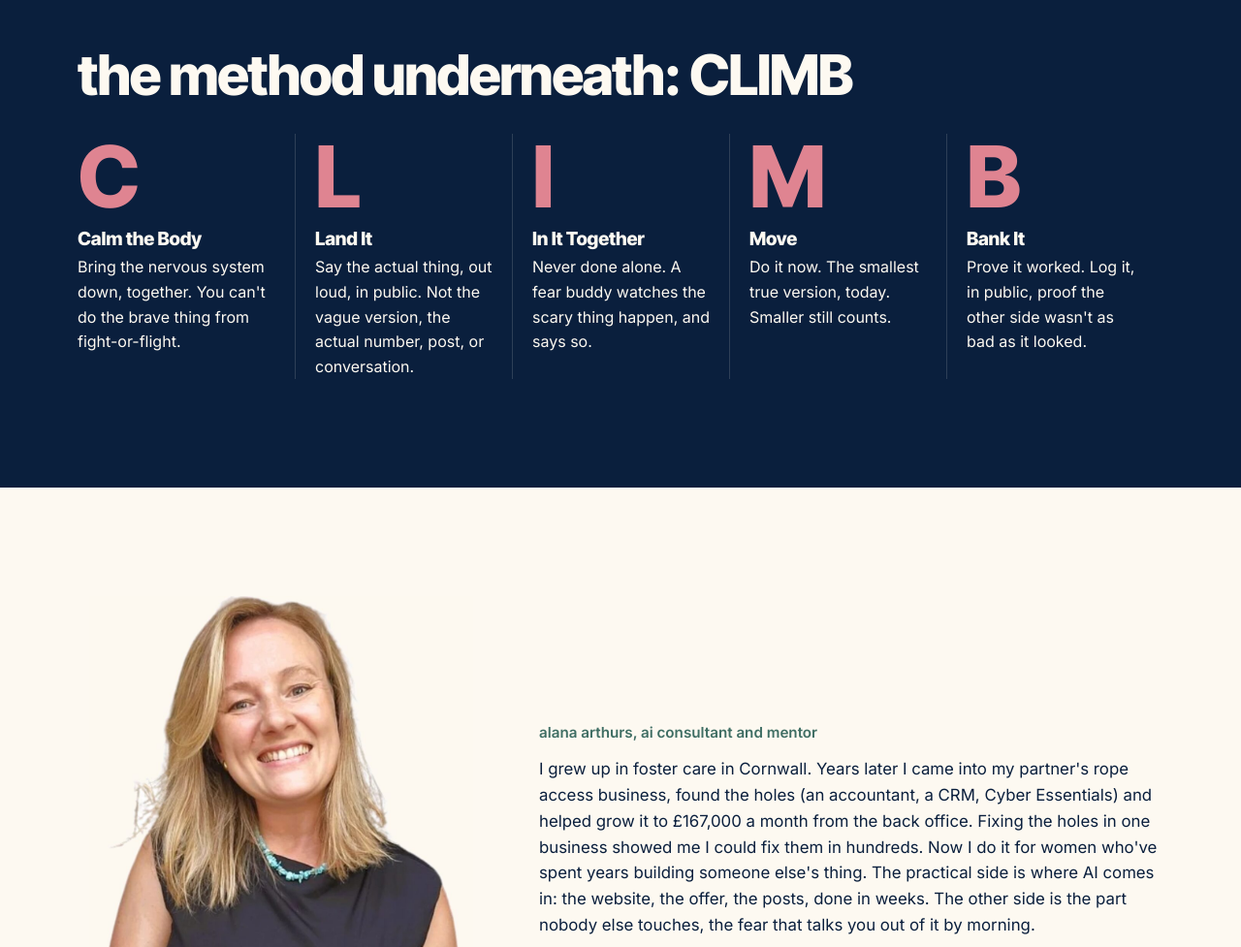
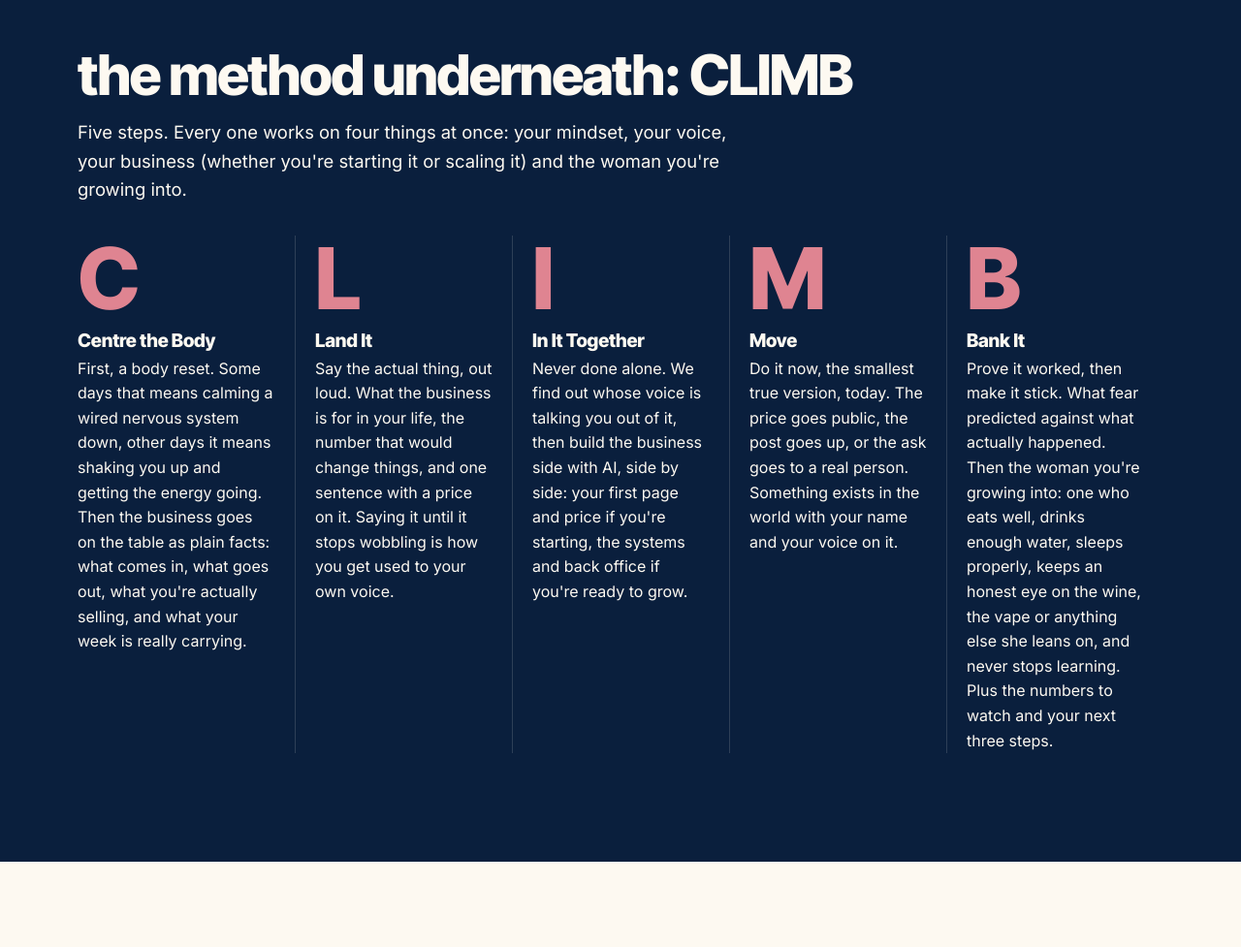
Before and after one commit to alanaarthurs-glitch/Growing-Women-in-Business, a website: page public/index.html in a window 1280 px wide. Shown: the part 4000-4977 px from the top of the page at 97% size. Drawn offline with Linux system fonts and the light colour scheme.

Commit message:
CLIMB: add mindset, voice, business and lifestyle to every step; C becomes Centre the Body
Co-Authored-By: Claude Opus 5.5 <noreply@anthropic.com>

```diff
--- a/public/index.html
+++ b/public/index.html
@@ -190,12 +190,13 @@
     <section id="method" class="section navy">
       <div class="wrap reveal">
         <h2>the method underneath: CLIMB</h2>
+        <p class="lede">Five steps. Every one works on four things at once: your mindset, your voice, your business (whether you're starting it or scaling it) and the woman you're growing into.</p>
         <div class="climb">
-          <div><span class="L">C</span><h3>Calm the Body</h3><p>Bring the nervous system down, together. You can't do the brave thing from fight-or-flight.</p></div>
-          <div><span class="L">L</span><h3>Land It</h3><p>Say the actual thing, out loud, in public. Not the vague version, the actual number, post, or conversation.</p></div>
-          <div><span class="L">I</span><h3>In It Together</h3><p>Never done alone. A fear buddy watches the scary thing happen, and says so.</p></div>
-          <div><span class="L">M</span><h3>Move</h3><p>Do it now. The smallest true version, today. Smaller still counts.</p></div>
-          <div><span class="L">B</span><h3>Bank It</h3><p>Prove it worked. Log it, in public, proof the other side wasn't as bad as it looked.</p></div>
+          <div><span class="L">C</span><h3>Centre the Body</h3><p>First, a body reset. Some days that means calming a wired nervous system down, other days it means shaking you up and getting the energy going. Then the business goes on the table as plain facts: what comes in, what goes out, what you're actually selling, and what your week is really carrying.</p></div>
+          <div><span class="L">L</span><h3>Land It</h3><p>Say the actual thing, out loud. What the business is for in your life, the number that would change things, and one sentence with a price on it. Saying it until it stops wobbling is how you get used to your own voice.</p></div>
+          <div><span class="L">I</span><h3>In It Together</h3><p>Never done alone. We find out whose voice is talking you out of it, then build the business side with AI, side by side: your first page and price if you're starting, the systems and back office if you're ready to grow.</p></div>
+          <div><span class="L">M</span><h3>Move</h3><p>Do it now, the smallest true version, today. The price goes public, the post goes up, or the ask goes to a real person. Something exists in the world with your name and your voice on it.</p></div>
+          <div><span class="L">B</span><h3>Bank It</h3><p>Prove it worked, then make it stick. What fear predicted against what actually happened. Then the woman you're growing into: one who eats well, drinks enough water, sleeps properly, keeps an honest eye on the wine, the vape or anything else she leans on, and never stops learning. Plus the numbers to watch and your next three steps.</p></div>
         </div>
       </div>
     </section>
```
